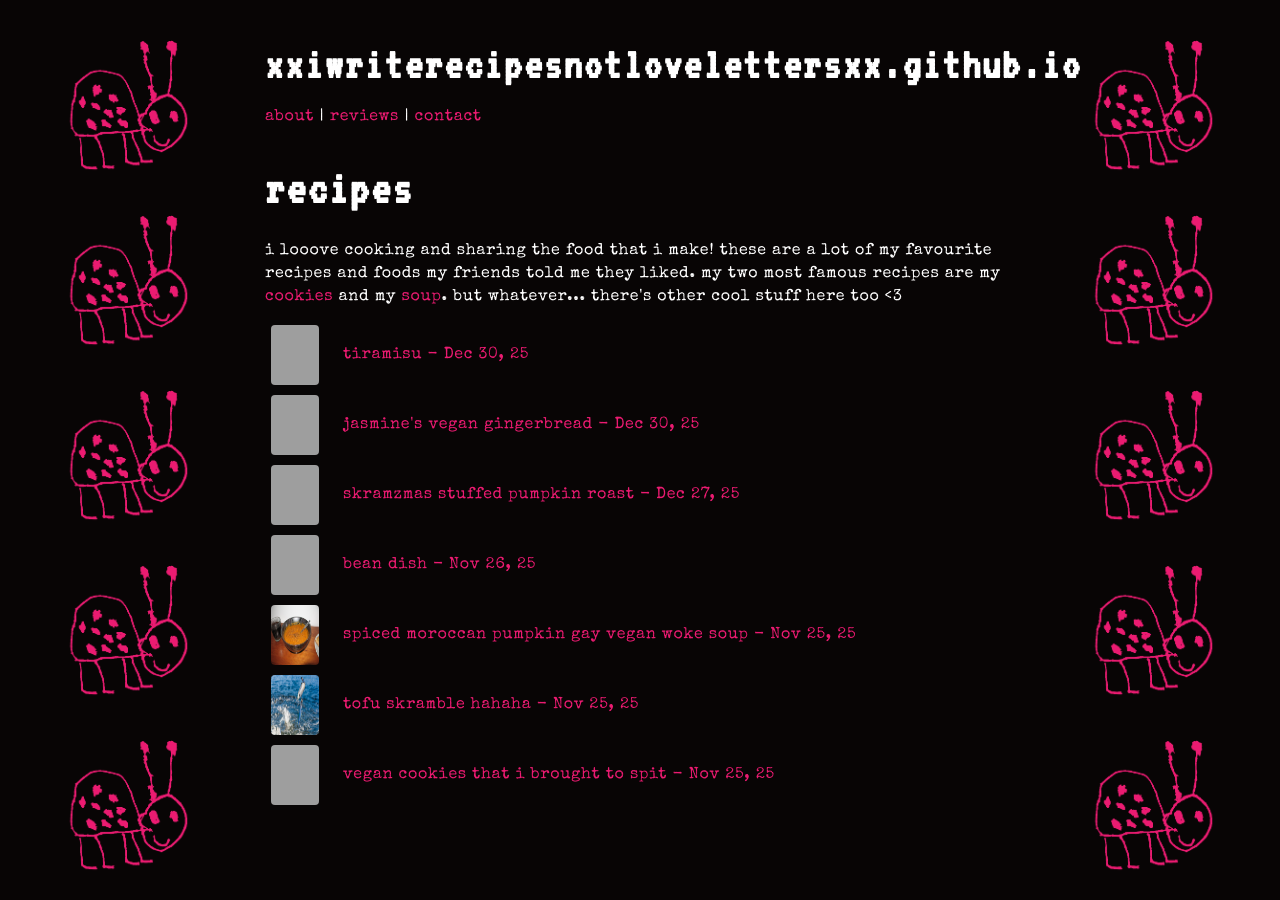
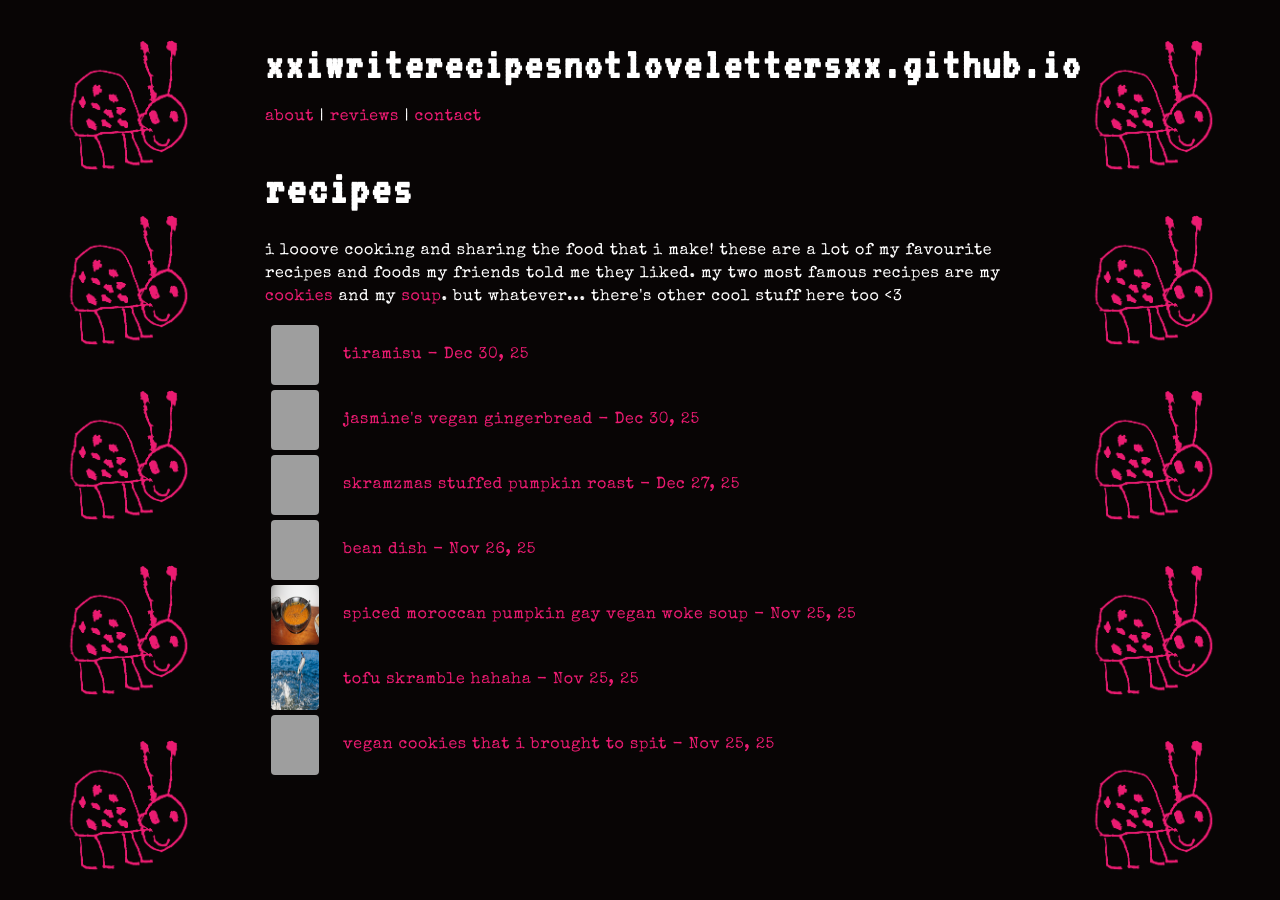
Before and after one commit to xxiwriterecipesnotlovelettersxx/xxiwriterecipesnotlovelettersxx.github.io, a Jekyll site: the page built from recipes.md, in a window 1280 px wide. Built offline with Jekyll 4.4.1, drawn with Linux system fonts in a browser that asks for light colours; grey boxes are pictures that could not be loaded.

Commit message:
Update style.css

```diff
--- a/assets/css/style.css
+++ b/assets/css/style.css
@@ -232,22 +232,27 @@ margin: 1rem 0;
 display: flex;
 align-items: center; /* centres thumbnail + text block */
 gap: 12px;
-margin-bottom: 10px;
+margin-bottom: 5px;
 }
 
-/* thumbnail */
+/* ensure the thumbnail container is an explicit square */
 .post-thumb {
-width: 60px;
-height: 60px;
-flex-shrink: 0;
+  width: 60px;
+  height: 60px;
+  flex: 0 0 60px;  /* fixed box in the flex row */
+  display: block;
+  box-sizing: border-box;
 }
 
+/* override global img rules for thumbnails so they stretch to fill the square */
 .post-thumb img {
-width: 100%;
-height: 100%;
-object-fit: fill;
-margin: 0 !important;
-border-radius: 4px;
+  display: block;         /* remove inline-image descender gaps */
+  width: 100% !important; /* fill the square container */
+  height: 100% !important;
+  aspect-ratio: auto !important; /* cancel the global 1/1 */
+  object-fit: fill;       /* keep the stretched behaviour you requested */
+  margin: 0 !important;
+  border-radius: 4px;
 }
 
 /* post list: anchor fills remaining space, left-aligned horizontally,
```
